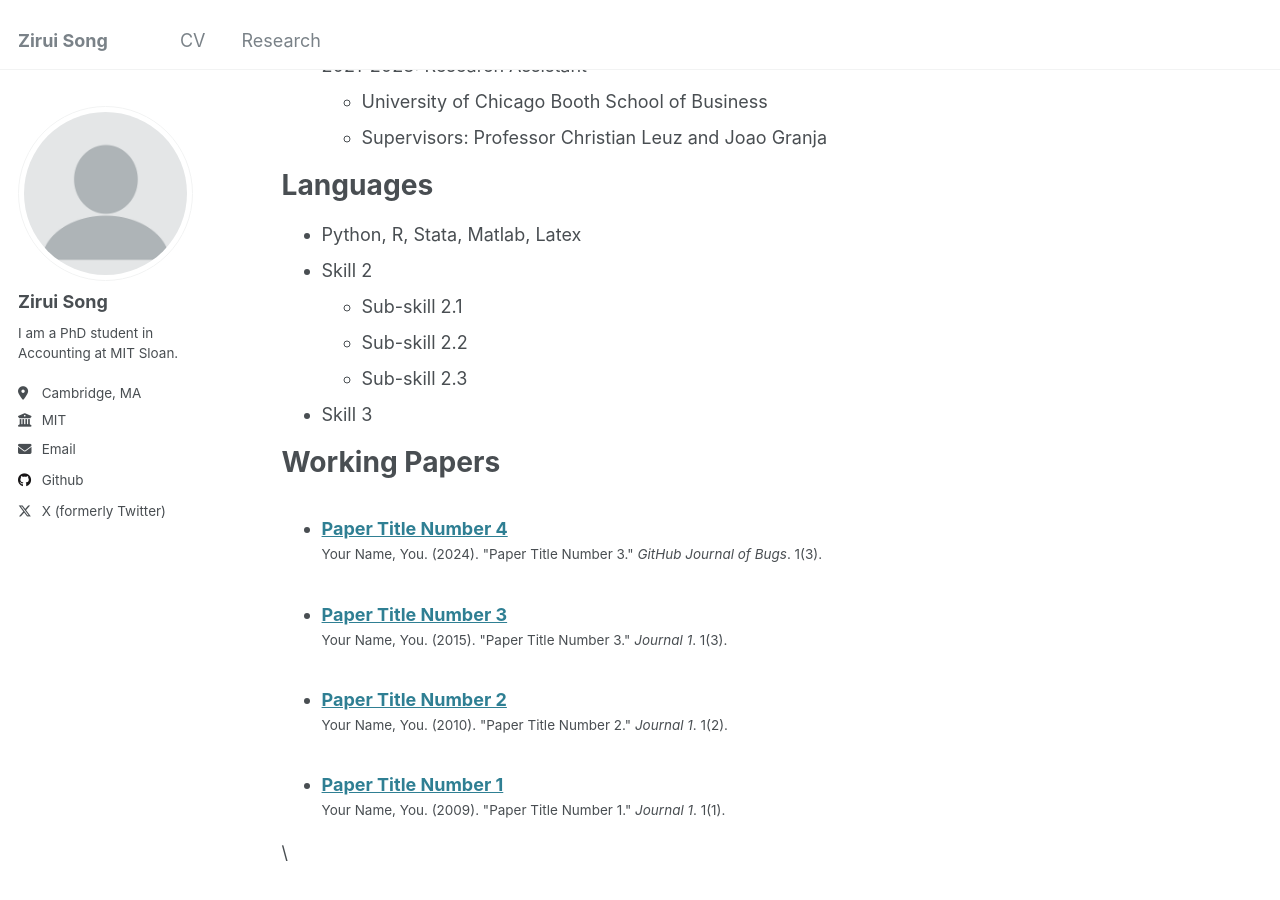
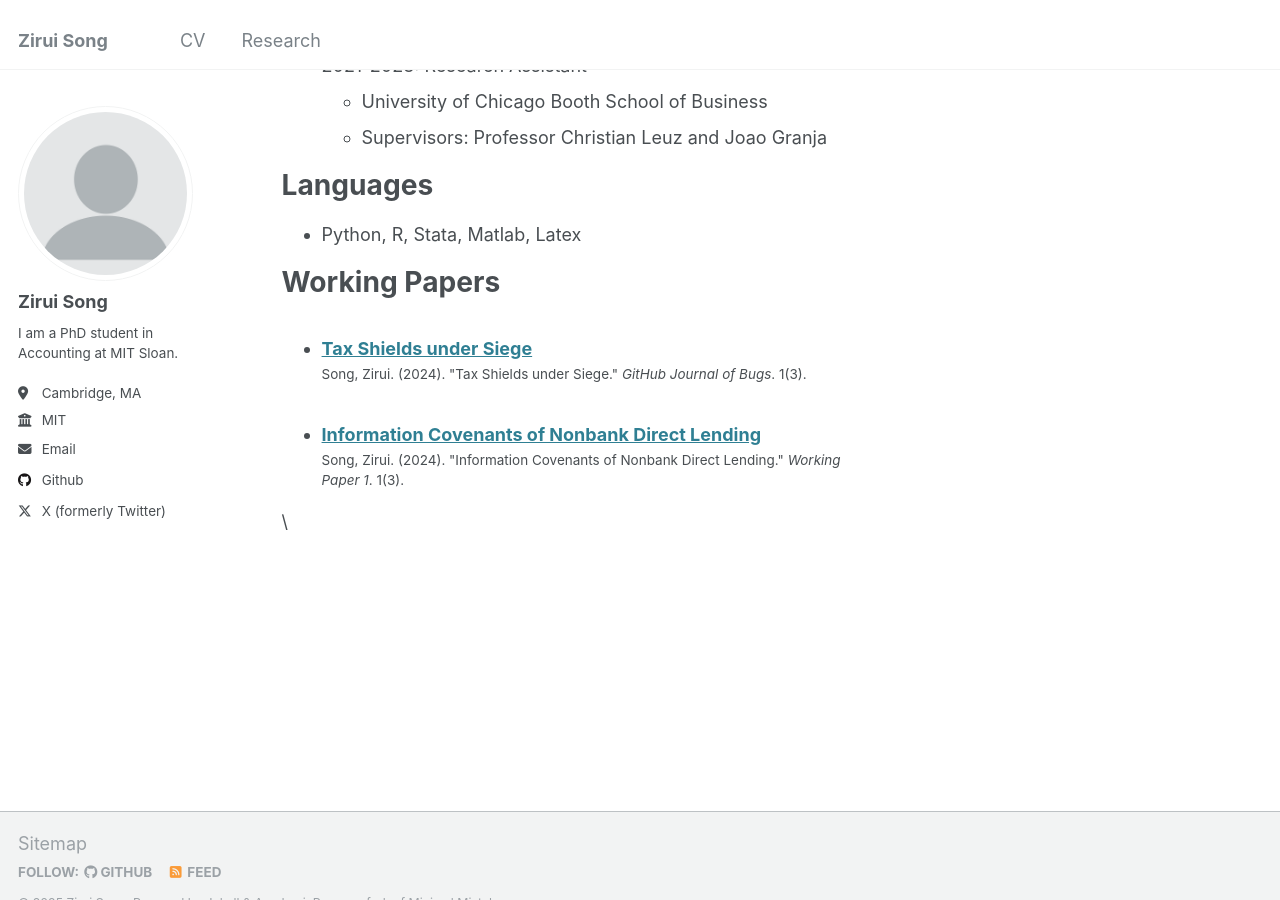
Before and after one commit to zirui-song/zirui-song.github.io, a Jekyll site: the page built from _pages/cv.md, in a window 1280 px wide and 900 px high, scrolled down 281 px. Built offline with Jekyll 4.4.1, drawn with Linux system fonts in a browser that asks for light colours.

Commit message:
Check working paper section

```diff
--- a/_pages/cv.md
+++ b/_pages/cv.md
@@ -23,11 +23,6 @@ Work experience
 Languages
 ======
 * Python, R, Stata, Matlab, Latex
-* Skill 2
-  * Sub-skill 2.1
-  * Sub-skill 2.2
-  * Sub-skill 2.3
-* Skill 3
 
 Working Papers
 ======
--- a/_publications/2009-10-01-paper-title-number-1.md
+++ /dev/null
@@ -1,14 +0,0 @@
----
-title: "Paper Title Number 1"
-collection: publications
-category: manuscripts
-permalink: /publication/2009-10-01-paper-title-number-1
-excerpt: 'This paper is about the number 1. The number 2 is left for future work.'
-date: 2009-10-01
-venue: 'Journal 1'
-slidesurl: 'http://academicpages.github.io/files/slides1.pdf'
-paperurl: 'http://academicpages.github.io/files/paper1.pdf'
-citation: 'Your Name, You. (2009). &quot;Paper Title Number 1.&quot; <i>Journal 1</i>. 1(1).'
----
-
-The contents above will be part of a list of publications, if the user clicks the link for the publication than the contents of section will be rendered as a full page, allowing you to provide more information about the paper for the reader. When publications are displayed as a single page, the contents of the above "citation" field will automatically be included below this section in a smaller font.
--- a/_publications/2015-10-01-paper-title-number-3.md
+++ /dev/null
@@ -1,14 +0,0 @@
----
-title: "Paper Title Number 3"
-collection: publications
-category: manuscripts
-permalink: /publication/2015-10-01-paper-title-number-3
-excerpt: 'This paper is about the number 3. The number 4 is left for future work.'
-date: 2015-10-01
-venue: 'Journal 1'
-slidesurl: 'http://academicpages.github.io/files/slides3.pdf'
-paperurl: 'http://academicpages.github.io/files/paper3.pdf'
-citation: 'Your Name, You. (2015). &quot;Paper Title Number 3.&quot; <i>Journal 1</i>. 1(3).'
----
-
-The contents above will be part of a list of publications, if the user clicks the link for the publication than the contents of section will be rendered as a full page, allowing you to provide more information about the paper for the reader. When publications are displayed as a single page, the contents of the above "citation" field will automatically be included below this section in a smaller font.
--- a/_publications/2010-10-01-paper-title-number-2.md
+++ b/_publications/ICNDL.md
@@ -1,14 +1,14 @@
 ---
-title: "Paper Title Number 2"
+title: "Information Covenants of Nonbank Direct Lending"
 collection: publications
 category: manuscripts
-permalink: /publication/2010-10-01-paper-title-number-2
-excerpt: 'This paper is about the number 2. The number 3 is left for future work.'
-date: 2010-10-01
+#permalink: /publication/2015-10-01-paper-title-number-3
+excerpt: 'This paper is about the number 3. The number 4 is left for future work.'
+date: 2024-12-15
 venue: 'Journal 1'
-slidesurl: 'http://academicpages.github.io/files/slides2.pdf'
-paperurl: 'http://academicpages.github.io/files/paper2.pdf'
-citation: 'Your Name, You. (2010). &quot;Paper Title Number 2.&quot; <i>Journal 1</i>. 1(2).'
+#slidesurl: 'http://academicpages.github.io/files/ICNDL_20241215.pdf'
+paperurl: 'http://academicpages.github.io/files/ICNDL_20241215.pdf'
+citation: 'Song, Zirui. (2024). &quot;Information Covenants of Nonbank Direct Lending.&quot; <i>Working Paper 1</i>. 1(3).'
 ---
 
 The contents above will be part of a list of publications, if the user clicks the link for the publication than the contents of section will be rendered as a full page, allowing you to provide more information about the paper for the reader. When publications are displayed as a single page, the contents of the above "citation" field will automatically be included below this section in a smaller font.
--- a/_publications/2024-02-17-paper-title-number-4.md
+++ b/_publications/MPS.md
@@ -1,13 +1,13 @@
 ---
-title: "Paper Title Number 4"
+title: "Tax Shields under Siege"
 collection: publications
 category: conferences
-permalink: /publication/2024-02-17-paper-title-number-4
+#permalink: /publication/2024-02-17-paper-title-number-4
 excerpt: 'This paper is about fixing template issue #693.'
-date: 2024-02-17
+date: 2025-01-27
 venue: 'GitHub Journal of Bugs'
-paperurl: 'http://academicpages.github.io/files/paper3.pdf'
-citation: 'Your Name, You. (2024). &quot;Paper Title Number 3.&quot; <i>GitHub Journal of Bugs</i>. 1(3).'
+paperurl: 'http://academicpages.github.io/files/MPS.pdf'
+citation: 'Song, Zirui. (2024). &quot;Tax Shields under Siege.&quot; <i>GitHub Journal of Bugs</i>. 1(3).'
 ---
 
 The contents above will be part of a list of publications, if the user clicks the link for the publication than the contents of section will be rendered as a full page, allowing you to provide more information about the paper for the reader. When publications are displayed as a single page, the contents of the above "citation" field will automatically be included below this section in a smaller font.
```
Also changed, not shown: 7 other files.
